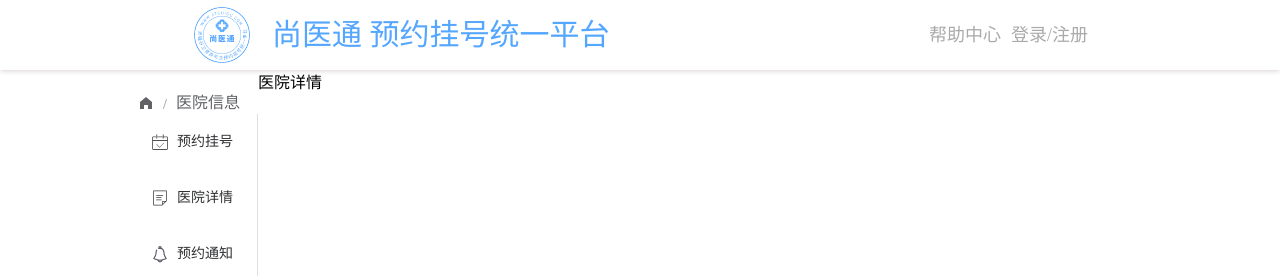
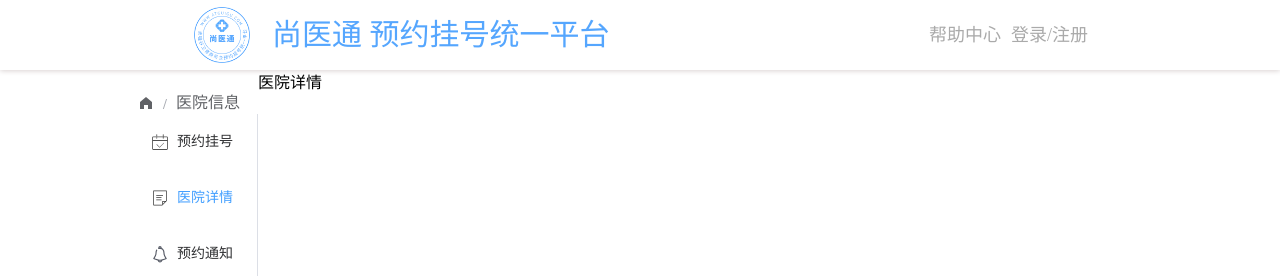
Before and after one commit to shiguowei333/vueHospital, a Vue app: page /hospital/detail in a window 1280 px wide. Shown: the top 276 px of the page. Built offline with nearby package versions, Linux system fonts and the light colour scheme.

Commit message:
修改bug，进入默认高亮菜单样式不显示，切换菜单高亮效果不跟随变动

```diff
--- a/src/pages/hospital/index.vue
+++ b/src/pages/hospital/index.vue
@@ -6,7 +6,7 @@
         <el-breadcrumb-item style="font-size: 16px; color: #7f7f7f;">医院信息</el-breadcrumb-item>
       </el-breadcrumb>
       <el-menu
-        default-active="2"
+        :default-active="$route.path"
         class="el-menu-vertical-demo"
         @open="handleOpen"
         @close="handleClose"
@@ -46,8 +46,7 @@
   let $route = useRoute()
 
   const changeRouter = (path) => {
-    $router.push(path)
-    console.log($route.query)
+    $router.push({path,query:{hoscode:$route.query.hoscode}})
   }
 </script>
 
```
